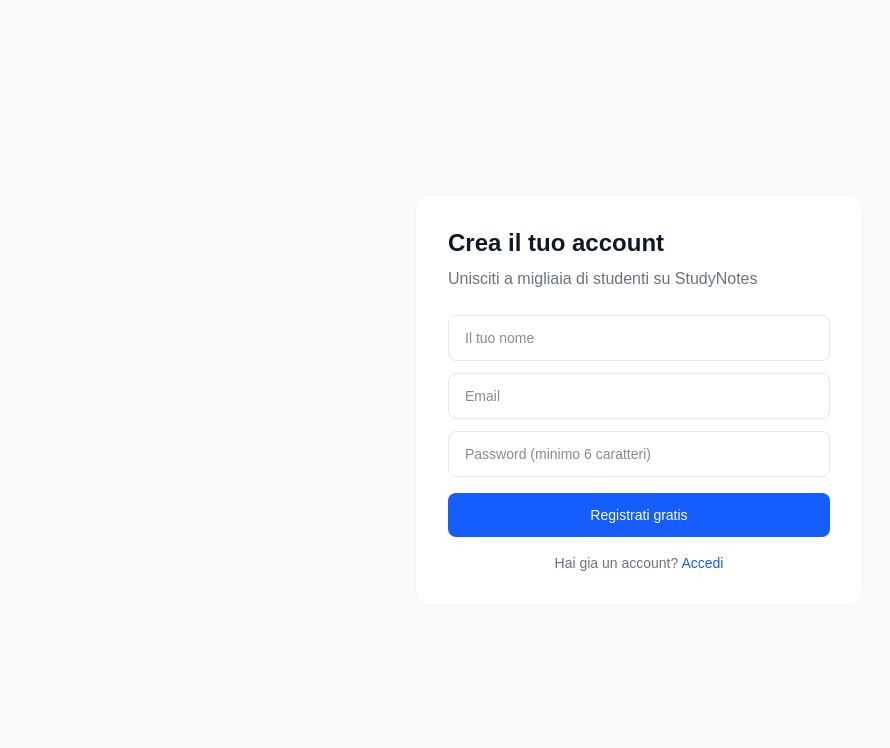
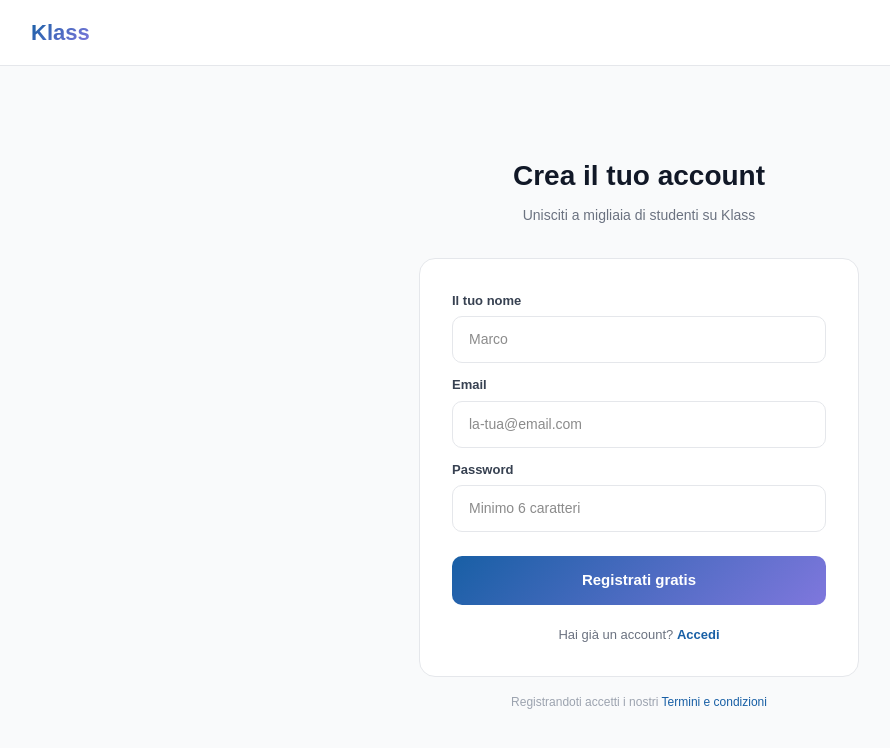
Before and after one commit to StarUpm/studynotes, a Next.js app: page /register in a window 1280 px wide. Shown: the top 748 px of the page, without its empty margins (1-891 px from the left). Built offline with nearby package versions, Linux system fonts and the light colour scheme.

Commit message:
Update page.tsx

```diff
--- a/src/app/register/page.tsx
+++ b/src/app/register/page.tsx
@@ -14,64 +14,94 @@ export default function Register() {
   const [success, setSuccess] = useState(false)
   const router = useRouter()
 
-  const handleRegister = async () => {
+  async function handleRegister() {
+    if (!nome) { setError('Inserisci il tuo nome'); return }
+    if (password.length < 6) { setError('La password deve essere di almeno 6 caratteri'); return }
     setLoading(true)
     setError('')
     const { error } = await supabase.auth.signUp({
-      email,
-      password,
-      options: {
-        data: { nome }
-      }
+      email, password,
+      options: { data: { nome } }
     })
-    if (error) {
-      setError('Errore durante la registrazione: ' + error.message)
-    } else {
-      setSuccess(true)
-      setTimeout(() => router.push('/dashboard'), 2000)
-    }
+    if (error) { setError('Errore durante la registrazione: ' + error.message) }
+    else { setSuccess(true); setTimeout(() => router.push('/dashboard'), 2000) }
     setLoading(false)
   }
 
   return (
-    <main className="min-h-screen bg-gray-50 flex items-center justify-center">
-      <div className="bg-white p-8 rounded-2xl border border-gray-100 w-full max-w-md">
-        <h1 className="text-2xl font-bold text-gray-900 mb-2">Crea il tuo account</h1>
-        <p className="text-gray-500 mb-6">Unisciti a migliaia di studenti su StudyNotes</p>
-        {error && <p className="text-red-500 text-sm mb-4">{error}</p>}
-        {success && <p className="text-green-500 text-sm mb-4">Account creato! Reindirizzamento...</p>}
+    <main style={{ minHeight: '100vh', background: '#f9fafb', display: 'flex', flexDirection: 'column' }}>
+      <nav style={{ padding: '16px 32px', background: 'white', borderBottom: '0.5px solid #e5e7eb' }}>
+        <Link href="/" style={{ fontSize: 22, fontWeight: 700, background: 'linear-gradient(135deg,#185FA5,#7F77DD)', WebkitBackgroundClip: 'text', WebkitTextFillColor: 'transparent', textDecoration: 'none' }}>Klass</Link>
+      </nav>
+
+      <div style={{ flex: 1, display: 'flex', alignItems: 'center', justifyContent: 'center', padding: '40px 32px' }}>
+        <div style={{ width: '100%', maxWidth: 440 }}>
+          <h1 style={{ fontSize: 28, fontWeight: 700, color: '#111827', marginBottom: 8, textAlign: 'center' }}>Crea il tuo account</h1>
+          <p style={{ fontSize: 14, color: '#6B7280', marginBottom: 32, textAlign: 'center' }}>Unisciti a migliaia di studenti su Klass</p>
+
+          <div style={{ background: 'white', border: '0.5px solid #e5e7eb', borderRadius: 16, padding: 32 }}>
+            {error && (
+              <div style={{ background: '#FEF2F2', border: '0.5px solid #FECACA', borderRadius: 8, padding: '10px 14px', marginBottom: 16 }}>
+                <p style={{ fontSize: 13, color: '#DC2626' }}>{error}</p>
+              </div>
+            )}
+            {success && (
+              <div style={{ background: '#ECFDF5', border: '0.5px solid #A7F3D0', borderRadius: 8, padding: '10px 14px', marginBottom: 16 }}>
+                <p style={{ fontSize: 13, color: '#059669' }}>✓ Account creato! Reindirizzamento...</p>
+              </div>
+            )}
+
+            <div style={{ marginBottom: 12 }}>
+              <label style={{ fontSize: 13, fontWeight: 600, color: '#374151', display: 'block', marginBottom: 6 }}>Il tuo nome</label>
               <input
                 type="text"
-          placeholder="Il tuo nome"
+                placeholder="Marco"
                 value={nome}
-          onChange={(e) => setNome(e.target.value)}
-          className="w-full border border-gray-200 rounded-lg px-4 py-3 mb-3 text-sm focus:outline-none focus:border-blue-500"
+                onChange={e => setNome(e.target.value)}
+                style={{ width: '100%', border: '0.5px solid #e5e7eb', borderRadius: 10, padding: '12px 16px', fontSize: 14, outline: 'none', background: 'white' }}
               />
+            </div>
+
+            <div style={{ marginBottom: 12 }}>
+              <label style={{ fontSize: 13, fontWeight: 600, color: '#374151', display: 'block', marginBottom: 6 }}>Email</label>
               <input
                 type="email"
-          placeholder="Email"
+                placeholder="la-tua@email.com"
                 value={email}
-          onChange={(e) => setEmail(e.target.value)}
-          className="w-full border border-gray-200 rounded-lg px-4 py-3 mb-3 text-sm focus:outline-none focus:border-blue-500"
+                onChange={e => setEmail(e.target.value)}
+                style={{ width: '100%', border: '0.5px solid #e5e7eb', borderRadius: 10, padding: '12px 16px', fontSize: 14, outline: 'none', background: 'white' }}
               />
+            </div>
+
+            <div style={{ marginBottom: 24 }}>
+              <label style={{ fontSize: 13, fontWeight: 600, color: '#374151', display: 'block', marginBottom: 6 }}>Password</label>
               <input
                 type="password"
-          placeholder="Password (minimo 6 caratteri)"
+                placeholder="Minimo 6 caratteri"
                 value={password}
-          onChange={(e) => setPassword(e.target.value)}
-          className="w-full border border-gray-200 rounded-lg px-4 py-3 mb-4 text-sm focus:outline-none focus:border-blue-500"
+                onChange={e => setPassword(e.target.value)}
+                style={{ width: '100%', border: '0.5px solid #e5e7eb', borderRadius: 10, padding: '12px 16px', fontSize: 14, outline: 'none', background: 'white' }}
               />
+            </div>
+
             <button
               onClick={handleRegister}
               disabled={loading}
-          className="w-full bg-blue-600 text-white py-3 rounded-lg text-sm font-medium hover:bg-blue-700 disabled:opacity-50"
+              style={{ width: '100%', background: 'linear-gradient(135deg,#185FA5,#7F77DD)', color: 'white', border: 'none', padding: 13, borderRadius: 10, fontSize: 15, fontWeight: 600, cursor: 'pointer', opacity: loading ? 0.7 : 1 }}
             >
               {loading ? 'Registrazione in corso...' : 'Registrati gratis'}
             </button>
-        <p className="text-center text-sm text-gray-500 mt-4">
-          Hai gia un account?{' '}
-          <Link href="/login" className="text-blue-600 hover:underline">Accedi</Link>
+
+            <p style={{ fontSize: 13, color: '#6B7280', textAlign: 'center', marginTop: 20 }}>
+              Hai già un account?{' '}
+              <Link href="/login" style={{ color: '#185FA5', textDecoration: 'none', fontWeight: 600 }}>Accedi</Link>
             </p>
+          </div>
+
+          <p style={{ fontSize: 12, color: '#9CA3AF', textAlign: 'center', marginTop: 16 }}>
+            Registrandoti accetti i nostri <Link href="#" style={{ color: '#185FA5', textDecoration: 'none' }}>Termini e condizioni</Link>
+          </p>
+        </div>
       </div>
     </main>
   )
```
Lines whose indentation alone changed are shown as unchanged.
